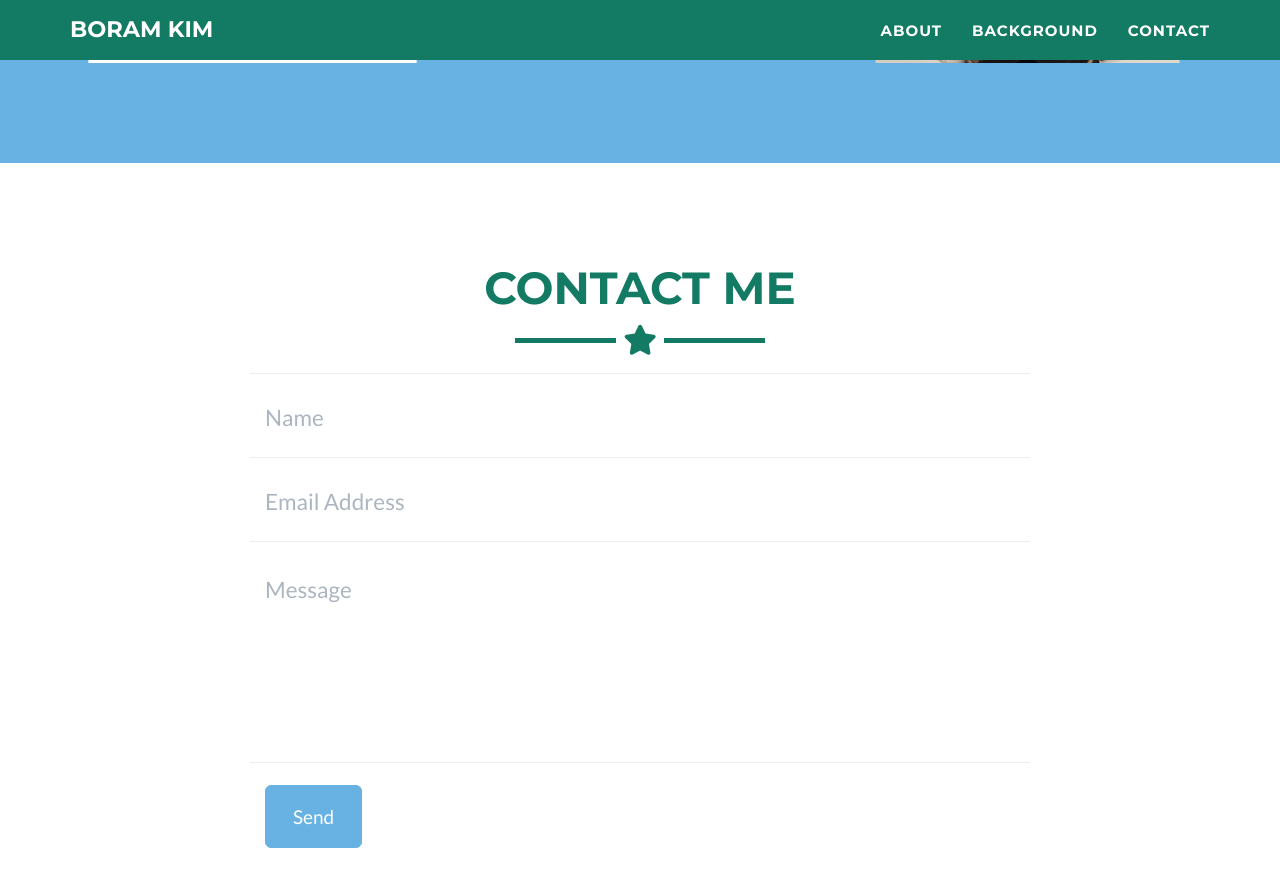
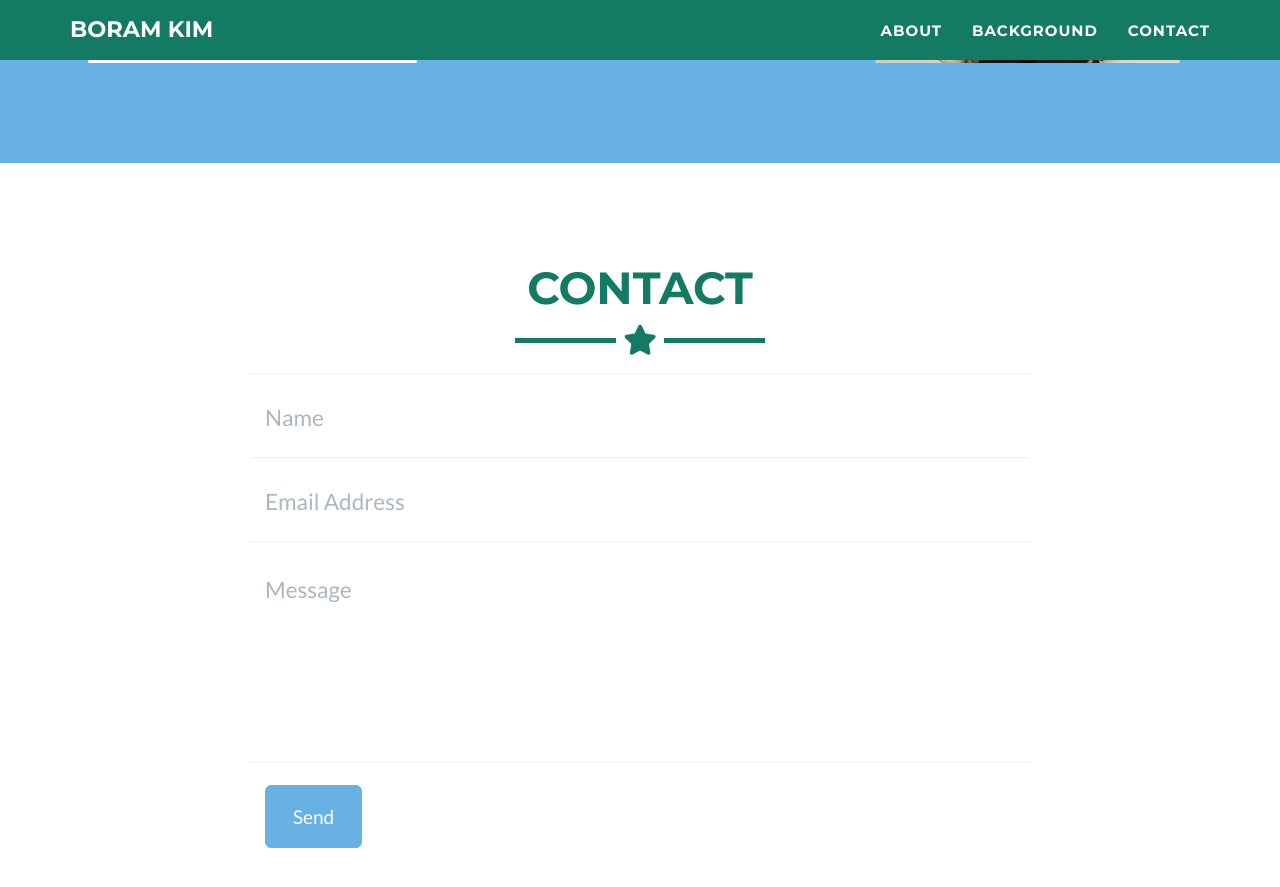
Before and after one commit to drboramkim/drboramkim.github.io, a Jekyll site: the page built from _posts/2024-01-03-education.markdown, in a window 1280 px wide and 900 px high, scrolled down 2322 px. Shown: the top 887 px of the window. Built offline with Jekyll 4.4.1, drawn with Linux system fonts in a browser that asks for light colours.

Commit message:
remove redundant

```diff
--- a/_includes/contact.html
+++ b/_includes/contact.html
@@ -3,7 +3,7 @@
   <div class="container">
     <div class="row">
       <div class="col-lg-12 text-center">
-        <h2>Contact Me</h2>
+        <h2>Contact</h2>
         <hr class="star-primary">
       </div>
     </div>
--- a/_includes/contact_disqus.html
+++ b/_includes/contact_disqus.html
@@ -3,7 +3,7 @@
   <div class="container">
     <div class="row">
       <div class="col-lg-12 text-center">
-        <h2>Contact me</h2>
+        <h2>Contact</h2>
         <hr class="star-primary">
       </div>
     </div>
--- a/_includes/contact_static.html
+++ b/_includes/contact_static.html
@@ -3,7 +3,7 @@
   <div class="container">
     <div class="row">
       <div class="col-lg-12 text-center">
-        <h2>Contact Me</h2>
+        <h2>Contact</h2>
         <hr class="star-primary">
       </div>
     </div>
--- a/_posts/2024-01-02-speech-visualization.markdown
+++ b/_posts/2024-01-02-speech-visualization.markdown
@@ -7,5 +7,5 @@ alt: image-alt
 #project-date: April 2014
 #client: Start Bootstrap
 #category: Web Development
-description: I apply Ultrasound imaging techniques to analyze tongue movements in speech production and offer bio-visual feedback for speech therapy. Additionally, I utilize Electromagnetic Articulography (EMA) to study the articulatory movements of the tongue, lips, and jaw. <br/><br/> My doctoral training also provided fascinating insights into the mechanisms of speech production through these advanced techniques.
+description: I apply Ultrasound imaging techniques to analyze the shape of the tongue during speech production. This provides bio-visual feedback for speech therapy. Additionally, I utilize Electromagnetic Articulography (EMA) to study the articulatory movements of the tongue, lips, and jaw. <br/><br/> The results of these studies shed light on the mechanisms of speech production.
 ---
```
